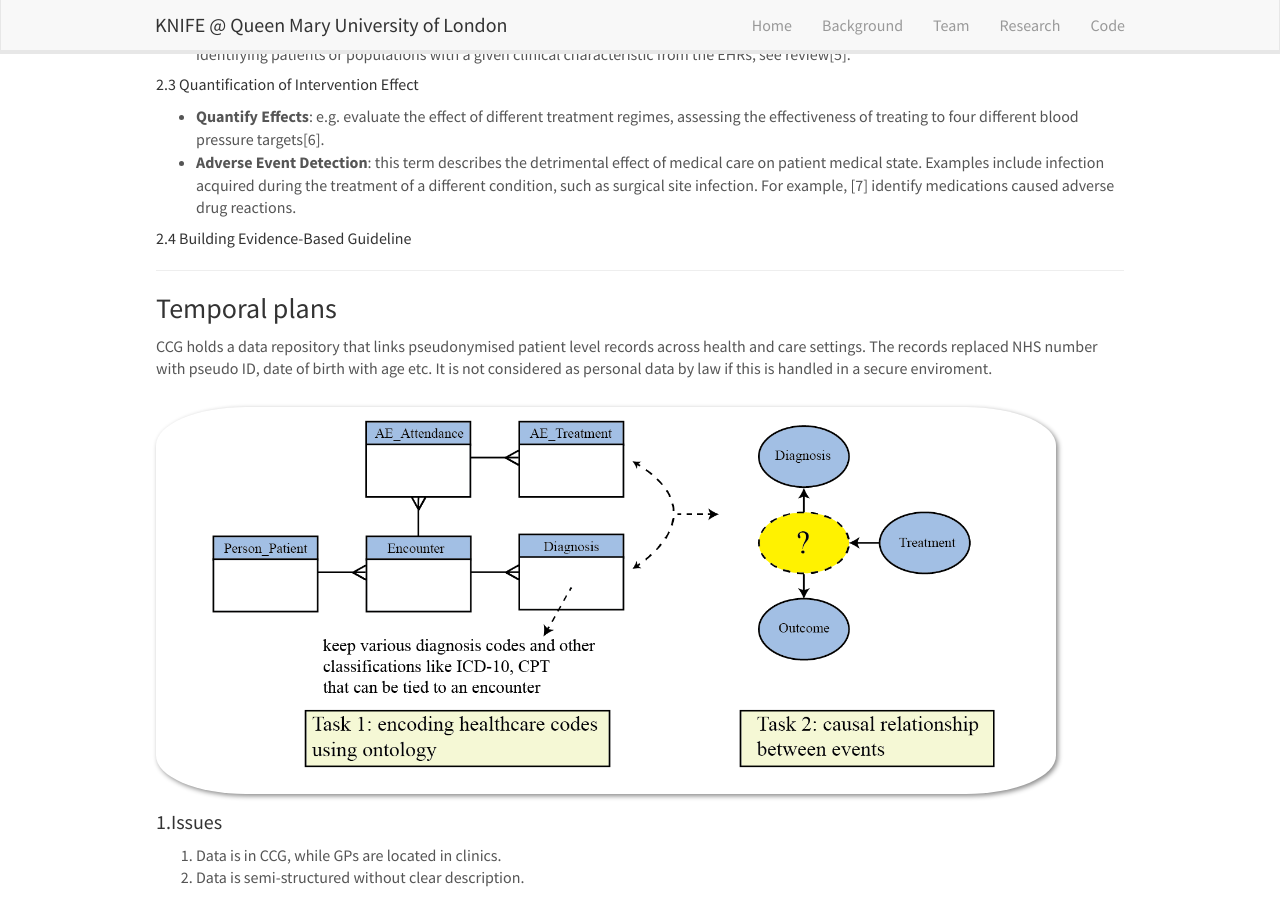
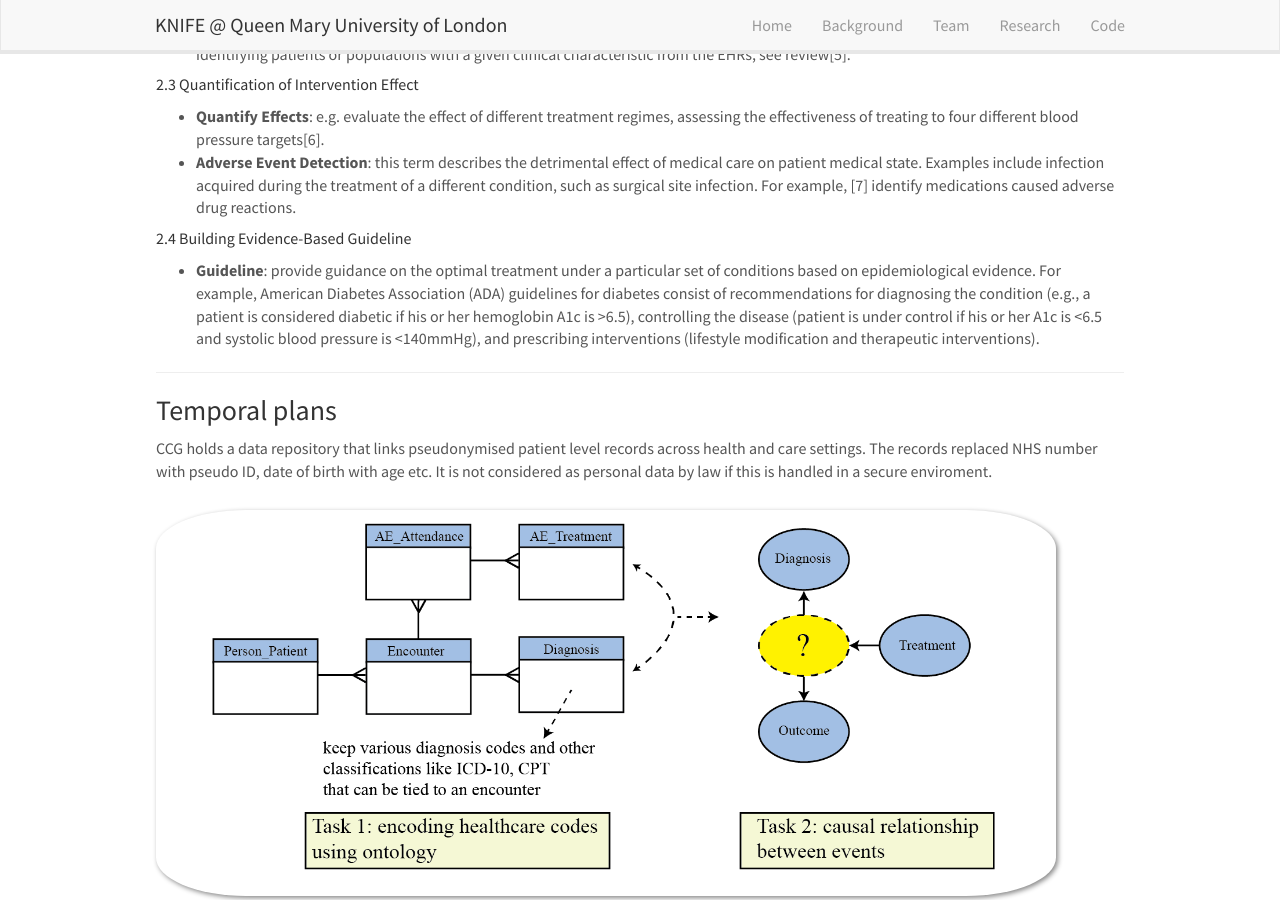
Before and after one commit to knifeqmul/knifeqmul.github.io, a Jekyll site: the page built from _pages/research.md, in a window 1280 px wide and 900 px high, scrolled down 454 px. Built offline with Jekyll 4.4.1, drawn with Linux system fonts in a browser that asks for light colours; nearby versions of some CDN libraries.

Commit message:
Update research.md

```diff
--- a/_pages/research.md
+++ b/_pages/research.md
@@ -29,7 +29,7 @@ permalink: /research/
   * **Adverse Event Detection**: this term describes the detrimental effect of medical care on patient medical state. Examples include infection acquired during the treatment of a different condition, such as surgical site infection. For example, [7] identify medications caused adverse drug reactions.
 
 ##### 2.4 Building Evidence-Based Guideline
-
+  * **Guideline**: provide guidance on the optimal treatment under a particular set of conditions based on epidemiological evidence. For example, American Diabetes Association (ADA) guidelines for diabetes consist of recommendations for diagnosing the condition (e.g., a patient is considered diabetic if his or her hemoglobin A1c is >6.5), controlling the disease (patient is under control if his or her A1c is <6.5 and systolic blood pressure is <140mmHg), and prescribing interventions (lifestyle modification and therapeutic interventions).
 
 
 ---
```
